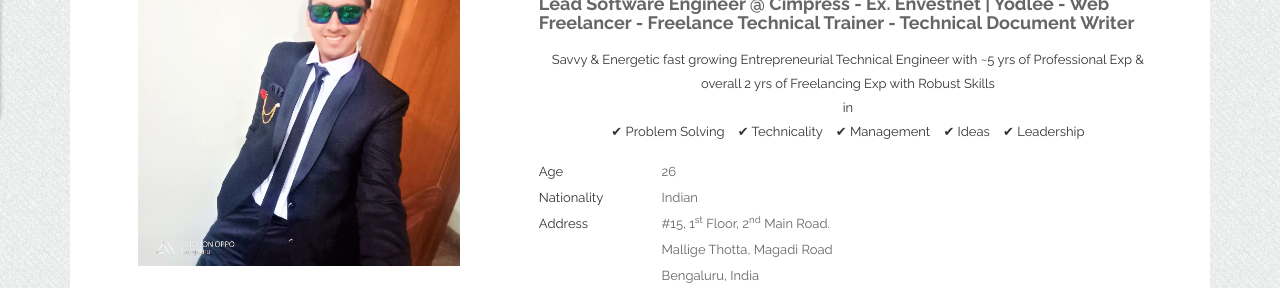
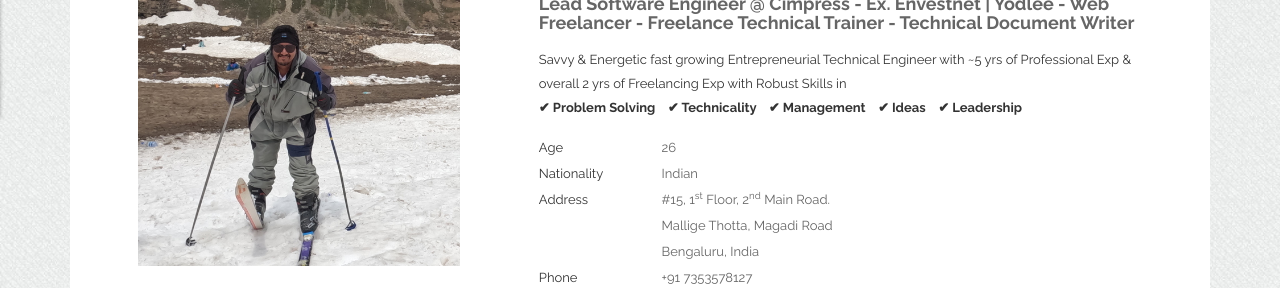
Before and after one commit to mun-sathish/mun-sathish.github.io, a plain HTML site: page index.html in a window 1280 px wide. Shown: the part 236-524 px from the top of the page. Drawn offline with Linux system fonts and the light colour scheme.

Commit message:
FEAT: Update Portfolio

```diff
--- a/index.html
+++ b/index.html
@@ -83,7 +83,7 @@
                     <div class="row">
                         <div class="col-md-5">
                             <div class="person_img">
-                                <img src="img/member/member-1.jpg" alt="">
+                                <img src="img/member/member-2.jpg" alt="">
                                 <a class="download_btn" href="raw/sathish-resume.pdf" target="_blank"><span>Download Resume</span></a>
                             </div>
                         </div>
@@ -91,9 +91,9 @@
                             <div class="row person_details">
                                 <h3>Hi I'm <span>Sathish. V</span></h3>
                                 <h4>Lead Software Engineer @ Cimpress - Ex. Envestnet | Yodlee - Web Freelancer - Freelance Technical Trainer - Technical Document Writer</h4>
-                                <p style="text-align:center">Savvy & Energetic fast growing Entrepreneurial Technical Engineer with ~5
-                                    yrs of Professional Exp & overall 2 yrs of Freelancing Exp with Robust Skills <br>in<br>
-                                    ✔ Problem Solving &nbsp;&nbsp; ✔ Technicality &nbsp;&nbsp; ✔ Management &nbsp;&nbsp; ✔ Ideas &nbsp;&nbsp; ✔ Leadership</p>
+                                <p >Savvy & Energetic fast growing Entrepreneurial Technical Engineer with ~5
+                                    yrs of Professional Exp & overall 2 yrs of Freelancing Exp with Robust Skills in<br><b>
+                                    ✔ Problem Solving &nbsp;&nbsp; ✔ Technicality &nbsp;&nbsp; ✔ Management &nbsp;&nbsp; ✔ Ideas &nbsp;&nbsp; ✔ Leadership</b></p>
                                 <div class="person_information">
                                     <ul>
                                         <li><a href="#">Age</a></li>
```
Also changed, not shown: img/member/member-2.jpg (added), 3 other files.
